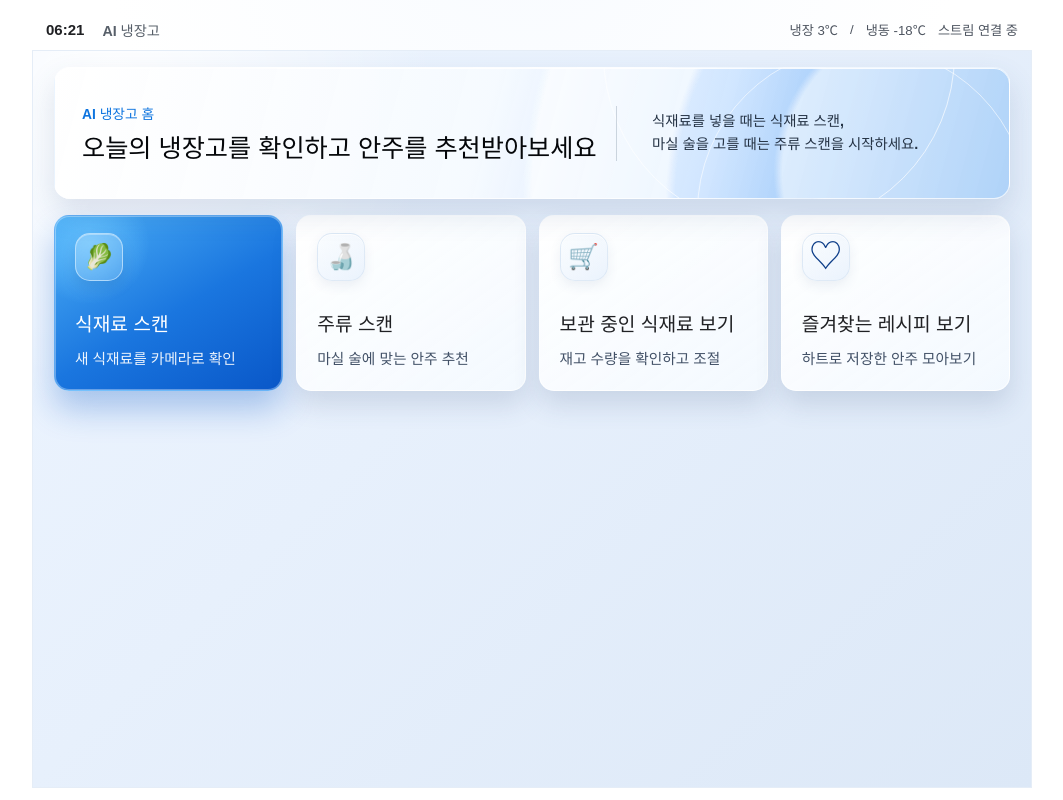
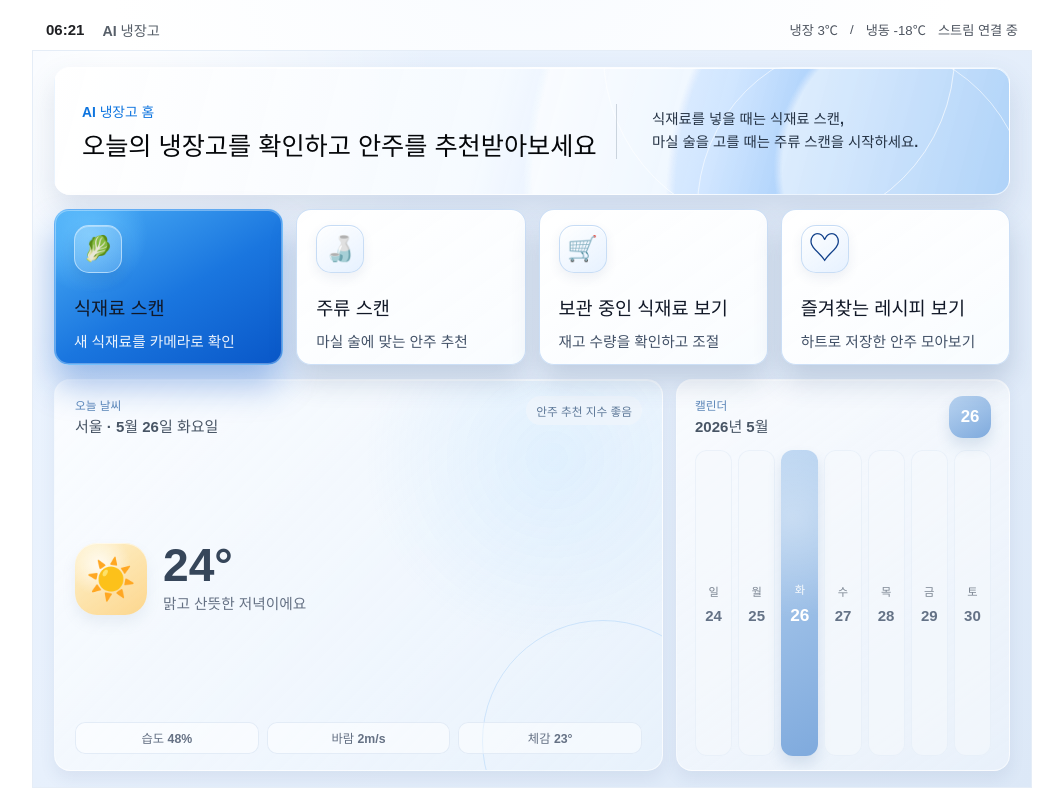
Before and after one commit to DCLab-project/Alcoholic-FE, a React (Vite) app: page / in a window 1280 px wide. Shown: the whole page, without its empty margins (108-1171 px from the left). Built offline with nearby package versions, Linux system fonts and the light colour scheme; no server answers.

Commit message:
feat(fe): 메인 홈 날씨 캘린더 위젯 추가

```diff
--- a/src/pages/Main/MainPage.tsx
+++ b/src/pages/Main/MainPage.tsx
@@ -1,8 +1,37 @@
 import { Link, useNavigate } from "react-router-dom";
 import { useAppState } from "../../hooks/useAppState";
 
+const weekDayLabels = ["일", "월", "화", "수", "목", "금", "토"];
+
+function getWeekDates(today: Date) {
+  const startDate = new Date(today);
+  startDate.setDate(today.getDate() - today.getDay());
+
+  return weekDayLabels.map((dayLabel, index) => {
+    const date = new Date(startDate);
+    date.setDate(startDate.getDate() + index);
+
+    return {
+      dayLabel,
+      dateNumber: date.getDate(),
+      isToday: date.toDateString() === today.toDateString(),
+    };
+  });
+}
+
 export function MainPage() {
   const navigate = useNavigate();
+  const today = new Date();
+  const dateLabel = new Intl.DateTimeFormat("ko-KR", {
+    month: "long",
+    day: "numeric",
+    weekday: "long",
+  }).format(today);
+  const monthLabel = new Intl.DateTimeFormat("ko-KR", {
+    year: "numeric",
+    month: "long",
+  }).format(today);
+  const calendarDays = getWeekDates(today);
   const {
     isAwaitingIngredientDetection,
     isAwaitingLiquorDetection,
@@ -90,6 +119,58 @@ export function MainPage() {
           <span>하트로 저장한 안주 모아보기</span>
         </Link>
       </div>
+
+      <div className="home-dashboard__widgets">
+        <article className="home-weather-card" aria-label="오늘 날씨">
+          <div className="home-widget-card__header">
+            <div>
+              <span className="home-widget-card__eyebrow">오늘 날씨</span>
+              <strong>서울 · {dateLabel}</strong>
+            </div>
+            <span className="home-weather-card__badge">안주 추천 지수 좋음</span>
+          </div>
+
+          <div className="home-weather-card__body">
+            <div className="home-weather-card__icon" aria-hidden="true">
+              ☀️
+            </div>
+            <div>
+              <strong className="home-weather-card__temperature">24°</strong>
+              <p>맑고 산뜻한 저녁이에요</p>
+            </div>
+          </div>
+
+          <div className="home-weather-card__meta">
+            <span>습도 48%</span>
+            <span>바람 2m/s</span>
+            <span>체감 23°</span>
+          </div>
+        </article>
+
+        <article className="home-calendar-card" aria-label="주간 캘린더">
+          <div className="home-widget-card__header">
+            <div>
+              <span className="home-widget-card__eyebrow">캘린더</span>
+              <strong>{monthLabel}</strong>
+            </div>
+            <span className="home-calendar-card__today">{today.getDate()}</span>
+          </div>
+
+          <div className="home-calendar-card__week">
+            {calendarDays.map((day) => (
+              <div
+                className={`home-calendar-card__day${
+                  day.isToday ? " home-calendar-card__day--today" : ""
+                }`}
+                key={`${day.dayLabel}-${day.dateNumber}`}
+              >
+                <span>{day.dayLabel}</span>
+                <strong>{day.dateNumber}</strong>
+              </div>
+            ))}
+          </div>
+        </article>
+      </div>
     </section>
   );
 }
--- a/src/styles/index.css
+++ b/src/styles/index.css
@@ -234,9 +234,9 @@ input:focus {
 
 .home-dashboard {
   display: grid;
-  grid-template-rows: 132px 176px 1fr;
+  grid-template-rows: 128px 156px 1fr;
   align-content: start;
-  gap: 16px;
+  gap: 14px;
   padding: 16px 21px;
   background:
     radial-gradient(circle at 8% 6%, rgba(255, 255, 255, 0.98), rgba(255, 255, 255, 0) 28%),
@@ -246,7 +246,7 @@ input:focus {
 
 .home-dashboard__hero {
   position: relative;
-  min-height: 132px;
+  min-height: 128px;
   padding: 0 27px;
   display: grid;
   grid-template-columns: minmax(0, 1.35fr) 1px minmax(330px, 0.65fr);
@@ -331,23 +331,25 @@ input:focus {
 }
 
 .home-dashboard__grid {
+  position: relative;
+  z-index: 2;
   display: grid;
   grid-template-columns: repeat(4, minmax(0, 1fr));
   gap: 13px;
 }
 
 .home-action-card {
-  min-height: 176px;
-  padding: 17px 20px 25px;
-  border: 1px solid rgba(255, 255, 255, 0.76);
+  min-height: 156px;
+  padding: 15px 19px 20px;
+  border: 1px solid rgba(196, 218, 245, 0.86);
   border-radius: 15px;
   background:
-    linear-gradient(145deg, rgba(255, 255, 255, 0.98), rgba(245, 250, 255, 0.9));
+    linear-gradient(145deg, #ffffff, rgba(249, 252, 255, 0.96));
   box-shadow:
-    0 14px 26px rgba(54, 82, 122, 0.16),
+    0 16px 28px rgba(43, 76, 118, 0.2),
     inset 0 1px 0 rgba(255, 255, 255, 0.92);
   display: grid;
-  grid-template-rows: 64px auto auto;
+  grid-template-rows: 56px auto auto;
   align-content: stretch;
   justify-items: start;
   gap: 12px;
@@ -361,9 +363,9 @@ input:focus {
 
 .home-action-card:hover {
   transform: translateY(-2px);
-  border-color: rgba(121, 178, 239, 0.68);
+  border-color: rgba(80, 151, 231, 0.8);
   box-shadow:
-    0 18px 30px rgba(48, 82, 125, 0.2),
+    0 20px 34px rgba(40, 76, 124, 0.25),
     inset 0 1px 0 rgba(255, 255, 255, 0.95);
 }
 
@@ -380,7 +382,7 @@ input:focus {
     linear-gradient(150deg, #4db0f7 0%, #1a76df 54%, #0957c8 100%);
   color: #ffffff;
   box-shadow:
-    0 18px 32px rgba(18, 93, 199, 0.32),
+    0 20px 34px rgba(18, 93, 199, 0.38),
     inset 0 0 0 1px rgba(255, 255, 255, 0.34);
 }
 
@@ -392,8 +394,8 @@ input:focus {
   align-items: center;
   justify-content: center;
   background:
-    linear-gradient(145deg, rgba(250, 253, 255, 0.92), rgba(229, 239, 252, 0.76));
-  border: 1px solid rgba(214, 227, 243, 0.72);
+    linear-gradient(145deg, rgba(255, 255, 255, 0.98), rgba(228, 240, 255, 0.92));
+  border: 1px solid rgba(187, 213, 243, 0.78);
   font-size: 1.65rem;
   line-height: 1;
   box-shadow:
@@ -417,7 +419,8 @@ input:focus {
 
 .home-action-card strong {
   align-self: end;
-  font-size: 1.28rem;
+  color: #111827;
+  font-size: 1.24rem;
   font-weight: 900;
 }
 
@@ -430,6 +433,213 @@ input:focus {
 
 .home-action-card--primary span:last-child {
   color: rgba(255, 255, 255, 0.92);
+}
+
+.home-dashboard__widgets {
+  position: relative;
+  z-index: 1;
+  min-height: 0;
+  display: grid;
+  grid-template-columns: minmax(0, 1.55fr) minmax(300px, 0.85fr);
+  gap: 13px;
+}
+
+.home-weather-card,
+.home-calendar-card {
+  min-height: 0;
+  border: 1px solid rgba(255, 255, 255, 0.56);
+  border-radius: 16px;
+  background:
+    linear-gradient(145deg, rgba(255, 255, 255, 0.76), rgba(242, 247, 253, 0.56));
+  box-shadow:
+    0 8px 16px rgba(54, 82, 122, 0.08),
+    inset 0 1px 0 rgba(255, 255, 255, 0.68);
+  overflow: hidden;
+}
+
+.home-weather-card {
+  position: relative;
+  padding: 16px 20px;
+  display: grid;
+  grid-template-rows: auto 1fr auto;
+  gap: 8px;
+  background:
+    radial-gradient(circle at 82% 20%, rgba(101, 190, 255, 0.12), rgba(101, 190, 255, 0) 32%),
+    linear-gradient(135deg, rgba(255, 255, 255, 0.76), rgba(238, 247, 255, 0.54));
+}
+
+.home-weather-card::after {
+  content: "";
+  position: absolute;
+  right: -62px;
+  bottom: -92px;
+  width: 240px;
+  height: 240px;
+  border-radius: 50%;
+  border: 1px solid rgba(112, 177, 241, 0.26);
+  pointer-events: none;
+}
+
+.home-widget-card__header {
+  position: relative;
+  z-index: 1;
+  display: flex;
+  align-items: flex-start;
+  justify-content: space-between;
+  gap: 12px;
+}
+
+.home-widget-card__header strong {
+  display: block;
+  margin-top: 5px;
+  color: #485565;
+  font-size: 1rem;
+  font-weight: 900;
+  line-height: 1.2;
+}
+
+.home-widget-card__eyebrow {
+  color: #5b86b8;
+  font-size: 0.78rem;
+  font-weight: 900;
+}
+
+.home-weather-card__badge {
+  flex: 0 0 auto;
+  min-height: 28px;
+  padding: 6px 10px;
+  border-radius: 999px;
+  background: rgba(240, 246, 252, 0.72);
+  color: #5d7898;
+  font-size: 0.78rem;
+  font-weight: 900;
+  white-space: nowrap;
+}
+
+.home-weather-card__body {
+  position: relative;
+  z-index: 1;
+  display: flex;
+  align-items: center;
+  gap: 16px;
+}
+
+.home-weather-card__icon {
+  width: 72px;
+  height: 72px;
+  border-radius: 22px;
+  display: inline-flex;
+  align-items: center;
+  justify-content: center;
+  background:
+    radial-gradient(circle at 34% 30%, rgba(255, 255, 255, 0.82), rgba(255, 255, 255, 0) 45%),
+    linear-gradient(145deg, rgba(255, 239, 190, 0.78), rgba(255, 200, 98, 0.72));
+  font-size: 40px;
+  box-shadow:
+    0 8px 14px rgba(132, 151, 174, 0.12),
+    inset 0 1px 0 rgba(255, 255, 255, 0.58);
+}
+
+.home-weather-card__temperature {
+  display: block;
+  color: #36465a;
+  font-size: 3.08rem;
+  font-weight: 900;
+  line-height: 0.9;
+}
+
+.home-weather-card__body p {
+  margin: 8px 0 0;
+  color: #657184;
+  font-size: 0.98rem;
+  font-weight: 700;
+  line-height: 1.25;
+}
+
+.home-weather-card__meta {
+  position: relative;
+  z-index: 1;
+  display: grid;
+  grid-template-columns: repeat(3, minmax(0, 1fr));
+  gap: 8px;
+}
+
+.home-weather-card__meta span {
+  min-height: 30px;
+  padding: 7px 10px;
+  border-radius: 10px;
+  background: rgba(255, 255, 255, 0.48);
+  color: #657184;
+  font-size: 0.82rem;
+  font-weight: 800;
+  text-align: center;
+  box-shadow: inset 0 0 0 1px rgba(220, 231, 244, 0.72);
+}
+
+.home-calendar-card {
+  padding: 16px 18px 14px;
+  display: grid;
+  grid-template-rows: auto 1fr;
+  gap: 12px;
+}
+
+.home-calendar-card__today {
+  width: 42px;
+  height: 42px;
+  border-radius: 14px;
+  display: inline-flex;
+  align-items: center;
+  justify-content: center;
+  background: linear-gradient(150deg, #b9d4f1 0%, #7faadd 100%);
+  color: #ffffff;
+  font-size: 1.12rem;
+  font-weight: 900;
+  box-shadow: 0 8px 14px rgba(68, 112, 160, 0.16);
+}
+
+.home-calendar-card__week {
+  min-height: 0;
+  display: grid;
+  grid-template-columns: repeat(7, minmax(0, 1fr));
+  gap: 6px;
+}
+
+.home-calendar-card__day {
+  min-width: 0;
+  min-height: 86px;
+  padding: 10px 4px;
+  border-radius: 12px;
+  display: grid;
+  place-items: center;
+  align-content: center;
+  gap: 8px;
+  background: rgba(246, 250, 254, 0.58);
+  color: #7a8491;
+  box-shadow: inset 0 0 0 1px rgba(220, 231, 244, 0.46);
+}
+
+.home-calendar-card__day span {
+  font-size: 0.75rem;
+  font-weight: 900;
+}
+
+.home-calendar-card__day strong {
+  color: #647286;
+  font-size: 1rem;
+  font-weight: 900;
+}
+
+.home-calendar-card__day--today {
+  background:
+    radial-gradient(circle at 32% 22%, rgba(255, 255, 255, 0.34), rgba(255, 255, 255, 0) 42%),
+    linear-gradient(150deg, #b9d4f1 0%, #7faadd 100%);
+  color: rgba(255, 255, 255, 0.92);
+  box-shadow: 0 8px 14px rgba(68, 112, 160, 0.16);
+}
+
+.home-calendar-card__day--today strong {
+  color: #ffffff;
+  font-size: 1.15rem;
 }
 
 .home-screen {
@@ -1229,6 +1439,7 @@ input:focus {
 
   .inventory-card-grid,
   .home-dashboard__grid,
+  .home-dashboard__widgets,
   .recommendation-card-grid,
   .favorite-card-grid,
   .detail-layout,
```
